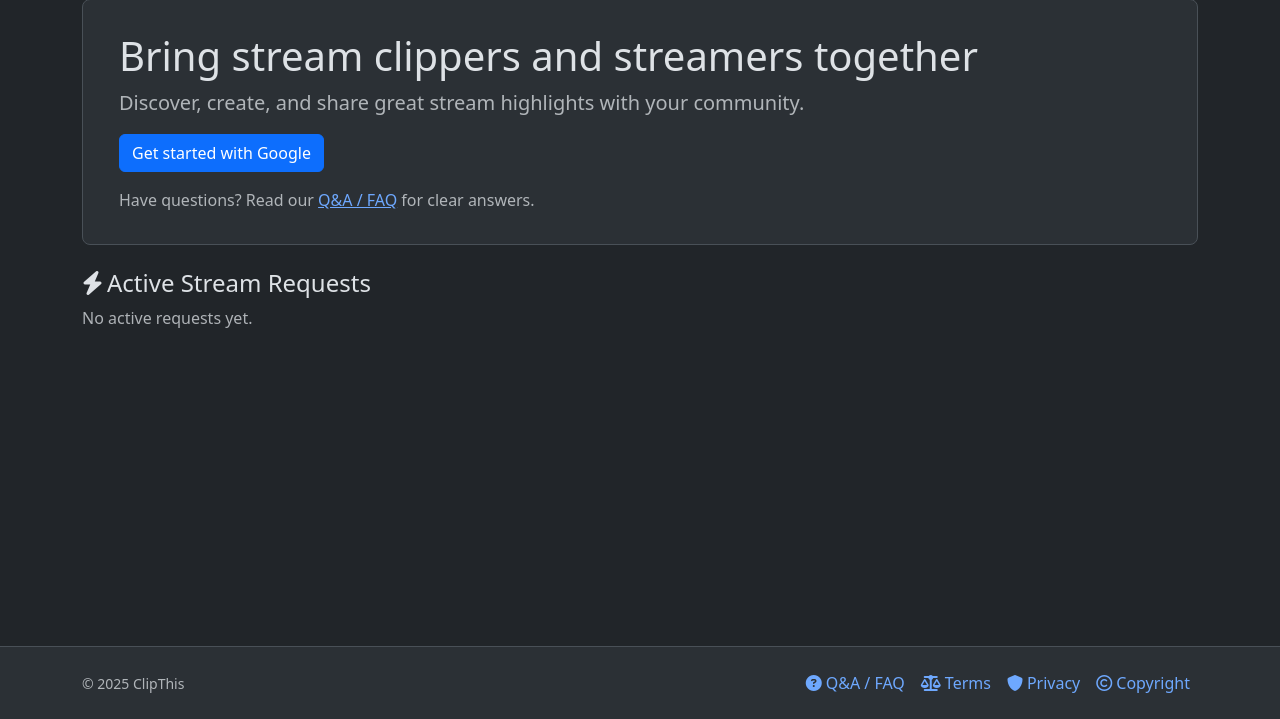
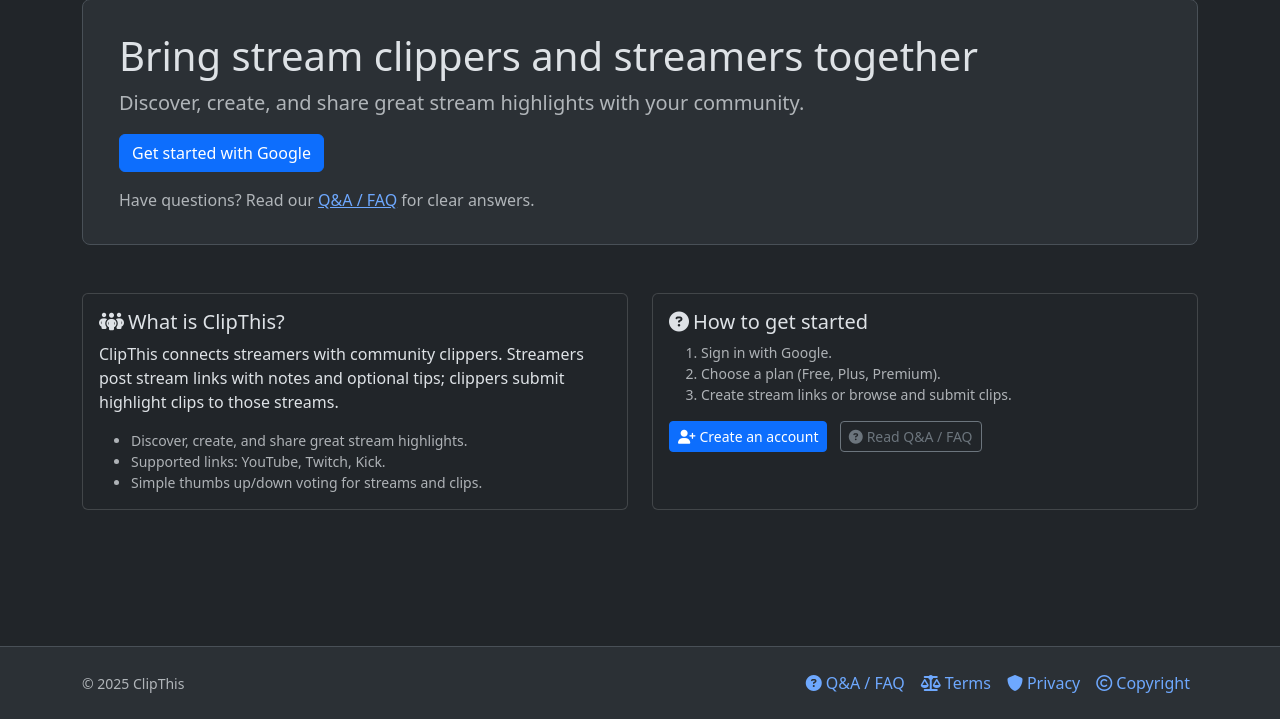
Before and after one commit to athena-live/clipthis, a Django app: page / in a window 1280 px wide. Shown: the part 81-800 px from the top of the page. Run offline with Django 5.2, Linux system fonts and the light colour scheme; data that the repository does not hold is empty.

Commit message:
Made the homepage hide the active streams list for logged-out users, and expanded the informational content instead.
Changes

Home view: only returns active streams for signed-in users
clipthis/streams/views.py
PublicActiveLinksView.get_queryset now returns an empty queryset when the user isn’t authenticated (saves work and ensures nothing is shown).
Home template: conditional list + richer info for guests
clipthis/templates/home.html
The “Active Stream Requests” section now appears only if the user is authenticated.
For guests, added two concise info cards:
What is ClipThis? (with supported platforms and voting)
How to get started (steps, Signup and FAQ buttons)

```diff
--- a/clipthis/streams/views.py
+++ b/clipthis/streams/views.py
@@ -62,7 +62,7 @@ class PublicActiveLinksView(ListView):
     context_object_name = 'active_links'
 
     def get_queryset(self):
-        return (
+        qs = (
             StreamLink.objects
             .filter(active=True)
             .select_related('owner')
@@ -72,6 +72,10 @@ class PublicActiveLinksView(ListView):
                 down_count=Count('stream_ratings', filter=Q(stream_ratings__value=-1), distinct=True),
             )
         )
+        # If user is not authenticated, do not show any active streams on the homepage.
+        if not getattr(self.request, 'user', None) or not self.request.user.is_authenticated:
+            return qs.none()
+        return qs
 
 
 class PublicStreamDetailView(DetailView):
--- a/clipthis/templates/home.html
+++ b/clipthis/templates/home.html
@@ -17,6 +17,7 @@
     </div>
   {% endif %}
 
+  {% if request.user.is_authenticated %}
     <h2 class="h4 mt-4"><i class="fa-solid fa-bolt me-1"></i>Active Stream Requests</h2>
     {% if active_links %}
       <ul class="list-group">
@@ -32,7 +33,6 @@
               </div>
               <div>
                 <div class="d-flex align-items-center gap-2">
-                    {% if request.user.is_authenticated %}
                   <form method="post" action="{% url 'streams:rate_stream' link.pk %}">
                     {% csrf_token %}
                     <input type="hidden" name="value" value="1" />
@@ -43,9 +43,6 @@
                     <input type="hidden" name="value" value="-1" />
                     <button class="btn btn-sm btn-outline-danger" type="submit">👎 {{ link.down_count|default:0 }}</button>
                   </form>
-                    {% else %}
-                      <span class="text-muted small">👍 {{ link.up_count|default:0 }} • 👎 {{ link.down_count|default:0 }}</span>
-                    {% endif %}
                   <a class="btn btn-sm btn-outline-primary" href="{% url 'streams:public_detail' link.pk %}"><i class="fa-solid fa-eye me-1"></i>View details</a>
                 </div>
               </div>
@@ -56,4 +53,35 @@
     {% else %}
       <p class="text-muted">No active requests yet.</p>
     {% endif %}
+  {% else %}
+    <div class="row g-4 mt-2">
+      <div class="col-12 col-lg-6">
+        <div class="card h-100">
+          <div class="card-body">
+            <h3 class="h5"><i class="fa-solid fa-people-group me-1"></i>What is ClipThis?</h3>
+            <p>ClipThis connects streamers with community clippers. Streamers post stream links with notes and optional tips; clippers submit highlight clips to those streams.</p>
+            <ul class="text-body-secondary small mb-0">
+              <li>Discover, create, and share great stream highlights.</li>
+              <li>Supported links: YouTube, Twitch, Kick.</li>
+              <li>Simple thumbs up/down voting for streams and clips.</li>
+            </ul>
+          </div>
+        </div>
+      </div>
+      <div class="col-12 col-lg-6">
+        <div class="card h-100">
+          <div class="card-body">
+            <h3 class="h5"><i class="fa-solid fa-circle-question me-1"></i>How to get started</h3>
+            <ol class="text-body-secondary small">
+              <li>Sign in with Google.</li>
+              <li>Choose a plan (Free, Plus, Premium).</li>
+              <li>Create stream links or browse and submit clips.</li>
+            </ol>
+            <a class="btn btn-primary btn-sm" href="/accounts/signup/"><i class="fa-solid fa-user-plus me-1"></i>Create an account</a>
+            <a class="btn btn-outline-secondary btn-sm ms-2" href="/faq/"><i class="fa-solid fa-circle-question me-1"></i>Read Q&amp;A / FAQ</a>
+          </div>
+        </div>
+      </div>
+    </div>
+  {% endif %}
 {% endblock %}
```
Lines whose indentation alone changed are shown as unchanged.
